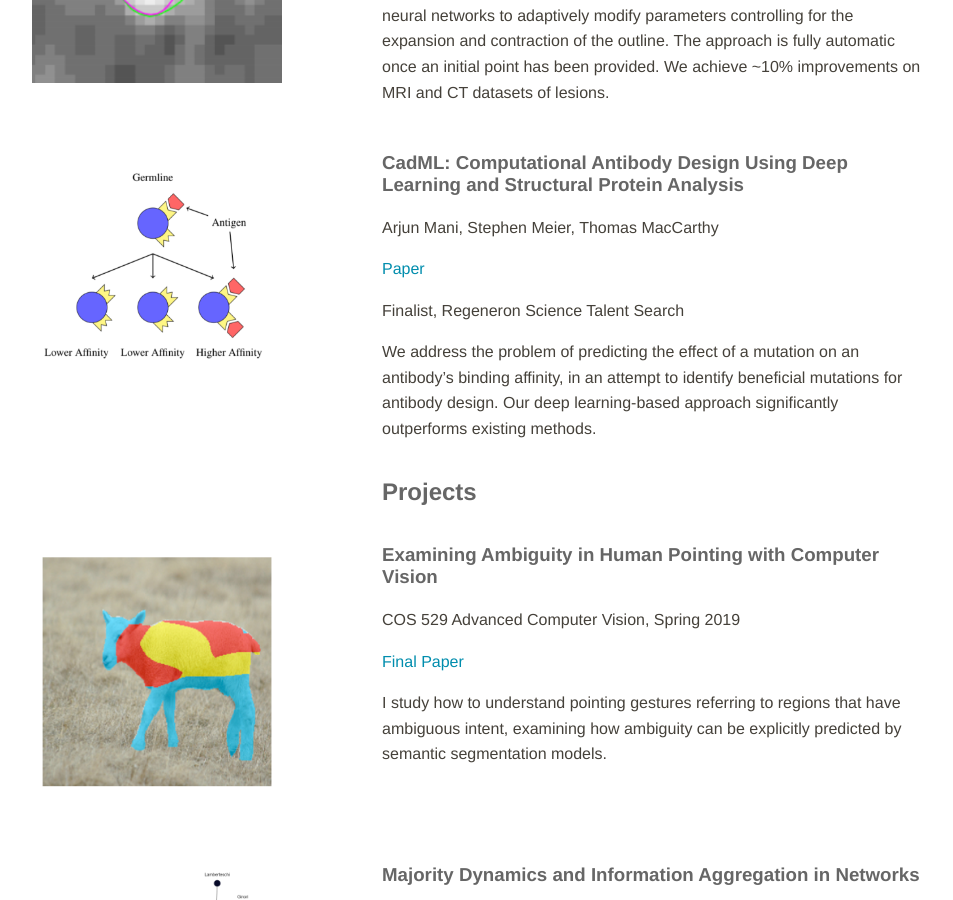
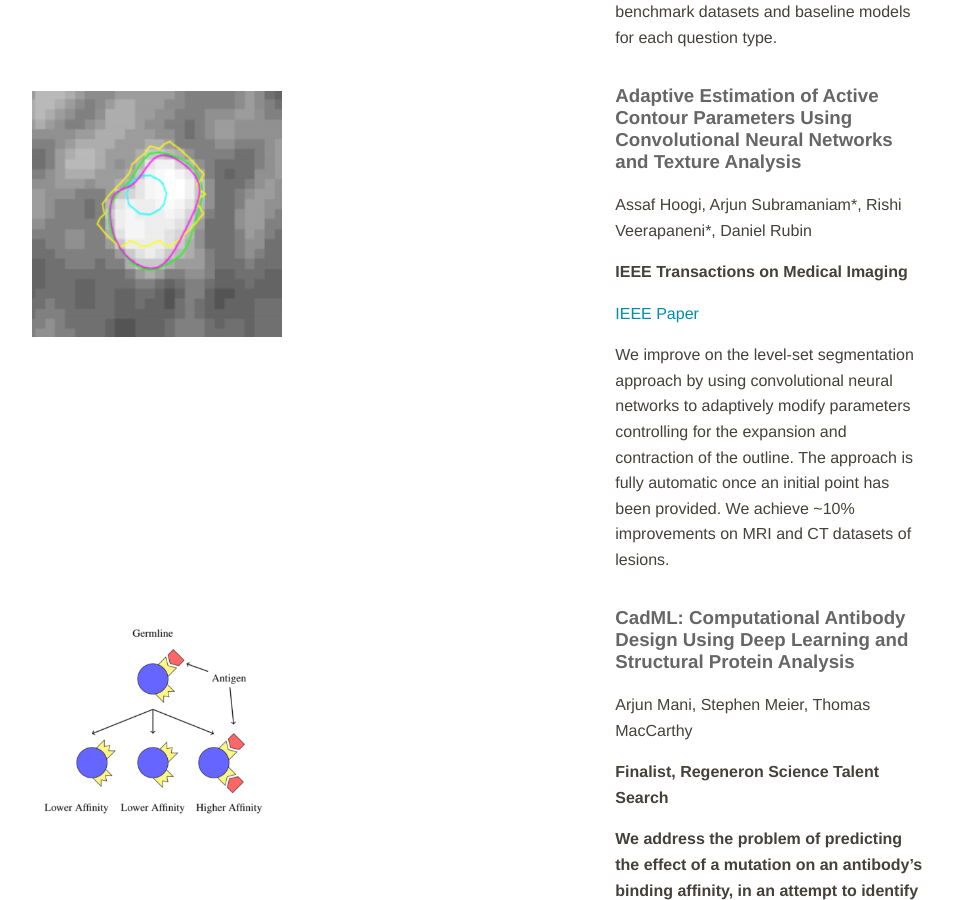
Before and after one commit to arjun-mani/arjun-mani.github.io, a Jekyll site: the page built from index.html, in a window 1280 px wide and 900 px high, scrolled down 1139 px. Shown: the whole window, without its empty margins (160-1113 px from the left). Built offline with Jekyll 4.4.1, drawn with Linux system fonts in a browser that asks for light colours; some of the changed text lies outside the part shown.

Commit message:
Update index.html

```diff
--- a/index.html
+++ b/index.html
@@ -47,6 +47,7 @@
 	<div class="divTableCell">
 		<h3>Adaptive Estimation of Active Contour Parameters Using Convolutional Neural Networks and Texture Analysis</h3>
 		<p>Assaf Hoogi, Arjun Subramaniam*, Rishi Veerapaneni*, Daniel Rubin</p>
+		<p><b>IEEE Transactions on Medical Imaging</b> </p>
 		<p><a href="https://ieeexplore.ieee.org/document/7742396">IEEE Paper</a></p>
 		<p>We improve on the level-set segmentation approach by using convolutional neural networks to adaptively modify parameters controlling for the expansion and contraction of the outline. The approach is fully automatic once an initial point has been provided. We achieve ~10% improvements on MRI and CT datasets of lesions.</p>
 	</div>
@@ -59,8 +60,7 @@
 	<div class="divTableCell">
 		<h3>CadML: Computational Antibody Design Using Deep Learning and Structural Protein Analysis</h3>
 		<p>Arjun Mani, Stephen Meier, Thomas MacCarthy</p>
-		<p><a href="https://ieeexplore.ieee.org/document/7742396">Paper</a></p>
-		<p>Finalist, Regeneron Science Talent Search</p>
+		<p><b>Finalist, Regeneron Science Talent Search </p>
 		<p>We address the problem of predicting the effect of a mutation on an antibody’s binding affinity, in an attempt to identify beneficial mutations for antibody design. Our deep learning-based approach significantly outperforms existing methods.</p>
 	</div>
 </div>
@@ -128,7 +128,8 @@
 	<div class="divTableCell">
 		<h3>AIDAN: Automated ML and Data Analysis with Voice Commands</h3>
 		<p><b>Best Overall, HackPrinceton Spring 2018></b></p>
-		<p></p>
+		<p><a href="https://devpost.com/software/a-i-d-a-n-ai-to-analyze-your-data-with-your-voice">Devpost Link</a></p>
+		<p><a href="https://github.com/sragavan99/AIDAN">Code</a></p>
 		<p>We built a chatbot that can respond to user voice/typed commands in realtime and perform linear regression, machine learning (SVM, logistic regression),
 			and basic data analysis (mean/mode/etc.). Requires user only to upload a CSV file of the dataset. </p>
 	</div>
```
Also changed, not shown: other parts of index.html (+1 -1 lines).
